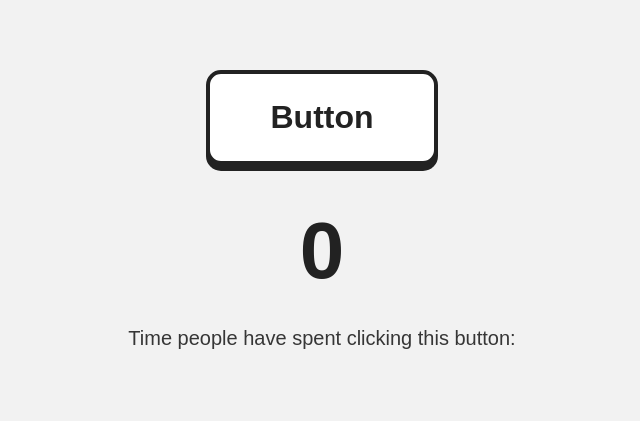
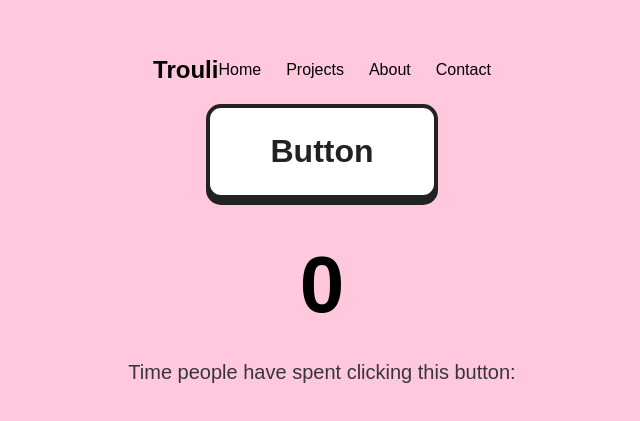
Before and after one commit to trouli-kambouri/trouli.dev, a plain HTML site: page button/index.html in a window 1280 px wide. Shown: the part 185-606 px from the top of the page, without its empty margins (318-958 px from the left). Drawn offline with nearby package versions, Linux system fonts and the light colour scheme; no server answers.

Commit message:
style edits

```diff
--- a/button/index.html
+++ b/button/index.html
@@ -6,6 +6,19 @@
 </head>
 
 <body>
+
+    <nav>
+        <div class="name">
+            Trouli
+        </div>
+
+        <div class="nav-links">
+            <a href="#home">Home</a>
+            <a href="#projects">Projects</a>
+            <a href="#about">About</a>
+            <a href="#contact">Contact</a>
+        </div>
+    </nav>
 
     <button
         id="button"
--- a/button/style.css
+++ b/button/style.css
@@ -1,3 +1,11 @@
+:root
+{
+    --background_pink: #FFC8DC;
+    --pink_purple: #EBB9DF;
+    --cute_purple: #CDB4DA;
+    --text_colour: #000000;
+}
+
 body {
     margin: 0;
     min-height: 100vh;
@@ -6,8 +14,8 @@ body {
     justify-content: center;
     align-items: center;
     font-family: Arial, sans-serif;
-    background-color: #f2f2f2;
-    color: #222;
+    background-color: var(--background_pink);
+    color: var(--text_colour)
 }
 
 #button {
@@ -43,3 +51,33 @@ body {
     font-size: 20px;
     color: #363636;
 }
+
+nav {
+    display: flex;
+    justify-content: space-between;
+    align-items: center;
+
+    padding: 20px 40px;
+
+    background-color: var(--background_colour);
+    color: var(--background_colour);
+}
+
+.name {
+    font-size: 24px;
+    font-weight: bold;
+}
+
+.nav-links {
+    display: flex;
+    gap: 25px;
+}
+
+.nav-links a {
+    color: var(--text-color);
+    text-decoration: none;
+}
+
+.nav-links a:hover {
+    text-decoration: underline;
+}
--- a/style.css
+++ b/style.css
@@ -1,13 +1,16 @@
-:root {
-  --main-color: black;
-  --text-color: white;
+:root
+{
+    --background_colour: #FFC8DC;
+    --pink_purple: #EBB9DF;
+    --cute_purple: #CDB4DA;
+    --text_colour: #000000;
 }
 
 body {
     margin: 0;
     font-family: 'Courier New', Courier, monospace;
-    background-color: var(--text-color);
-    color: var(--main-color(20, 1, 1));
+    background-color: var(--background_colour);
+    color: var(--text_colour(20, 1, 1));
 }
 
 nav {
@@ -17,8 +20,8 @@ nav {
 
     padding: 20px 40px;
 
-    background-color: var(--main-color);
-    color: var(--main-color);
+    background-color: var(--background_colour);
+    color: var(--text_colour);
 }
 
 .name {
@@ -32,7 +35,7 @@ nav {
 }
 
 .nav-links a {
-    color: var(--text-color);
+    color: var(--text_colour);
     text-decoration: none;
 }
 
@@ -47,7 +50,7 @@ section {
 .hero {
     text-align: center;
     padding: 120px 20px;
-    background-color: var(--text-color);
+    background-color: var(--background_colour);
 }
 
 .hero h1 {
@@ -65,8 +68,8 @@ section {
     margin-top: 20px;
     padding: 12px 25px;
 
-    background-color: var(--main-color);
-    color: var(--text-color);
+    background-color: var(--background_colour);
+    color: var(--text_colour);
 
     text-decoration: none;
     border-radius: 5px;
@@ -82,12 +85,12 @@ section {
 
     padding: 25px;
 
-    background-color: var(--text-color);
+    background-color: var(--background_colour);
     border-radius: 8px;
 }
 
 .project a {
-    color: var(--main-color);
+    color: var(--text_colour);
 }
 
 h2 {
```
